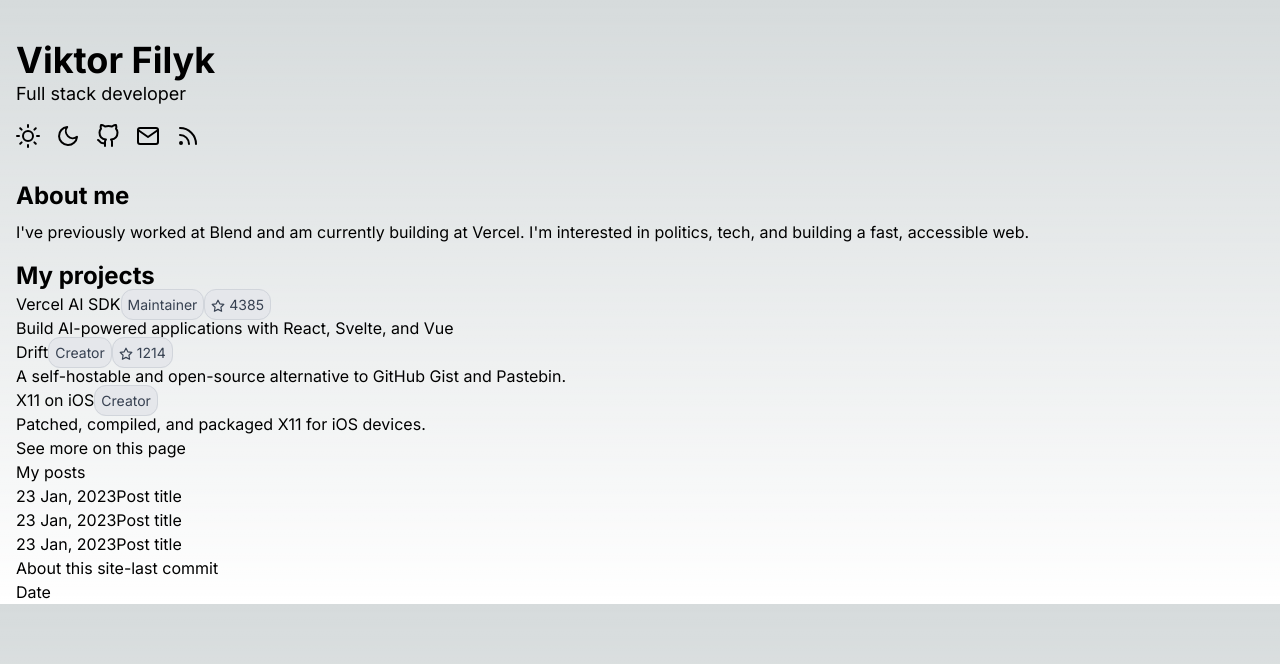
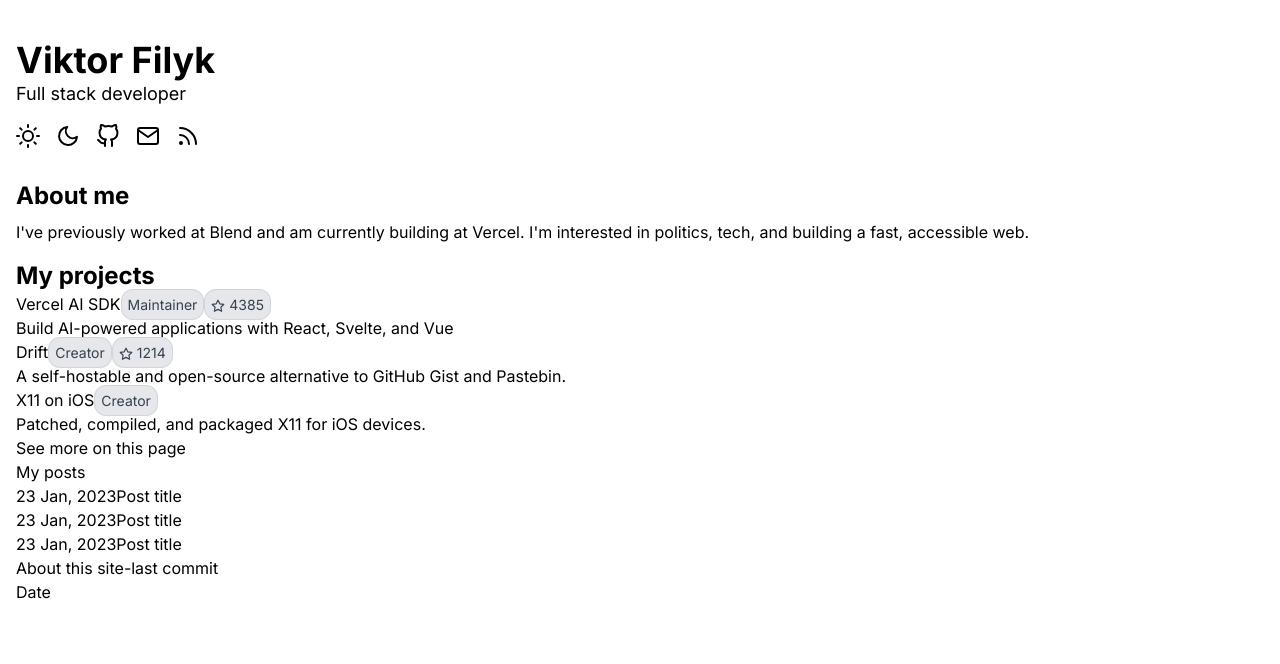
Before and after one commit to viktorfilyk4/blog-with-nextjs, a Next.js app: page / in a window 1280 px wide. Shown: the top 664 px of the page. Built offline with nearby package versions, Linux system fonts and the light colour scheme.

Commit message:
style fixes

```diff
--- a/src/app/globals.css
+++ b/src/app/globals.css
@@ -18,10 +18,4 @@
 
 body {
   color: rgb(var(--foreground-rgb));
-  background: linear-gradient(
-      to bottom,
-      transparent,
-      rgb(var(--background-end-rgb))
-    )
-    rgb(var(--background-start-rgb));
 }
--- a/tailwind.config.js
+++ b/tailwind.config.js
@@ -8,9 +8,9 @@
   theme: {
     extend: {
       backgroundImage: {
-        // 'gradient-radial': 'radial-gradient(var(--tw-gradient-stops))',
-        // 'gradient-conic':
-        //   'conic-gradient(from 180deg at 50% 50%, var(--tw-gradient-stops))',
+        'gradient-radial': 'radial-gradient(var(--tw-gradient-stops))',
+        'gradient-conic':
+          'conic-gradient(from 180deg at 50% 50%, var(--tw-gradient-stops))',
       },
     },
   },
```
